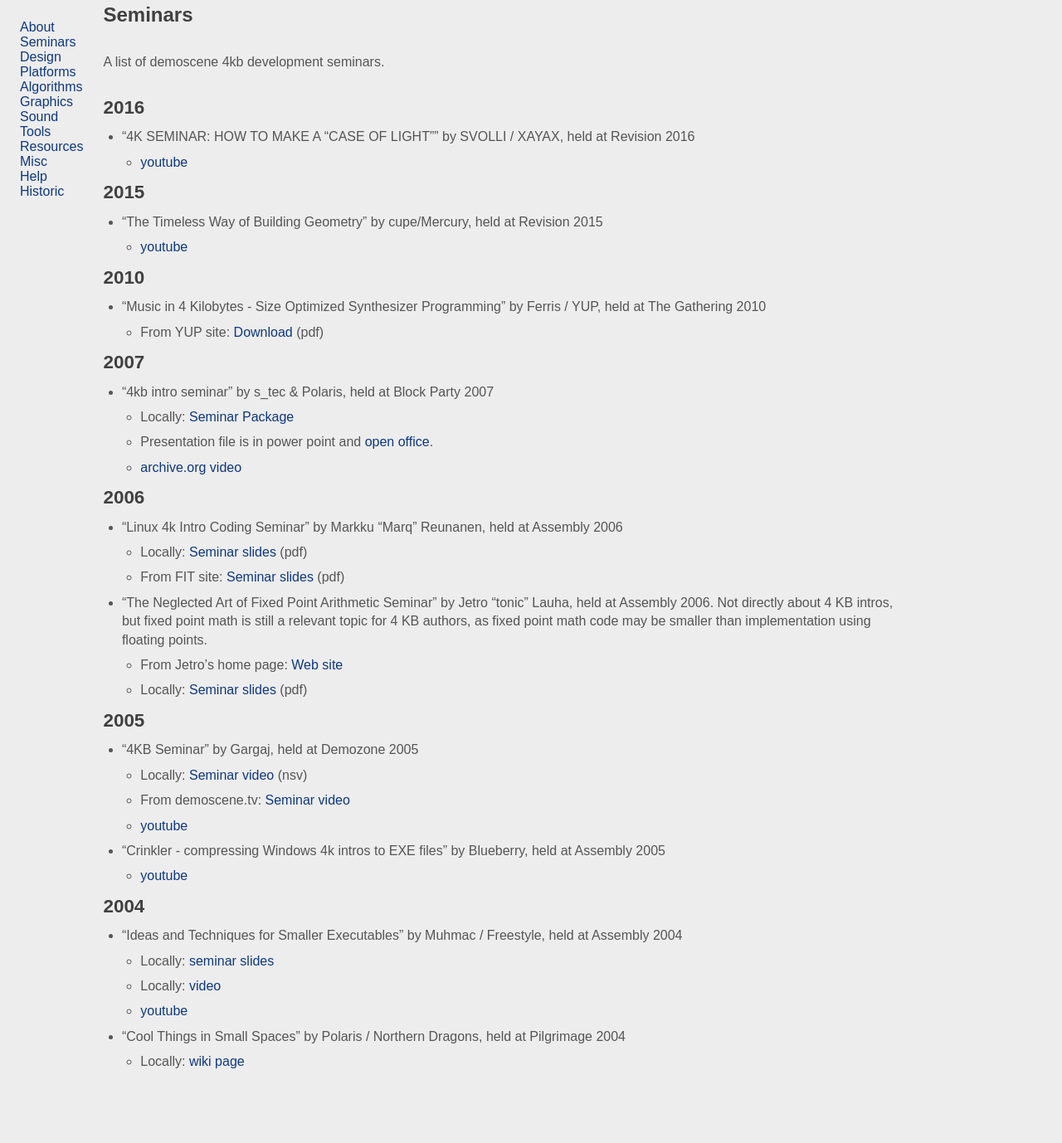
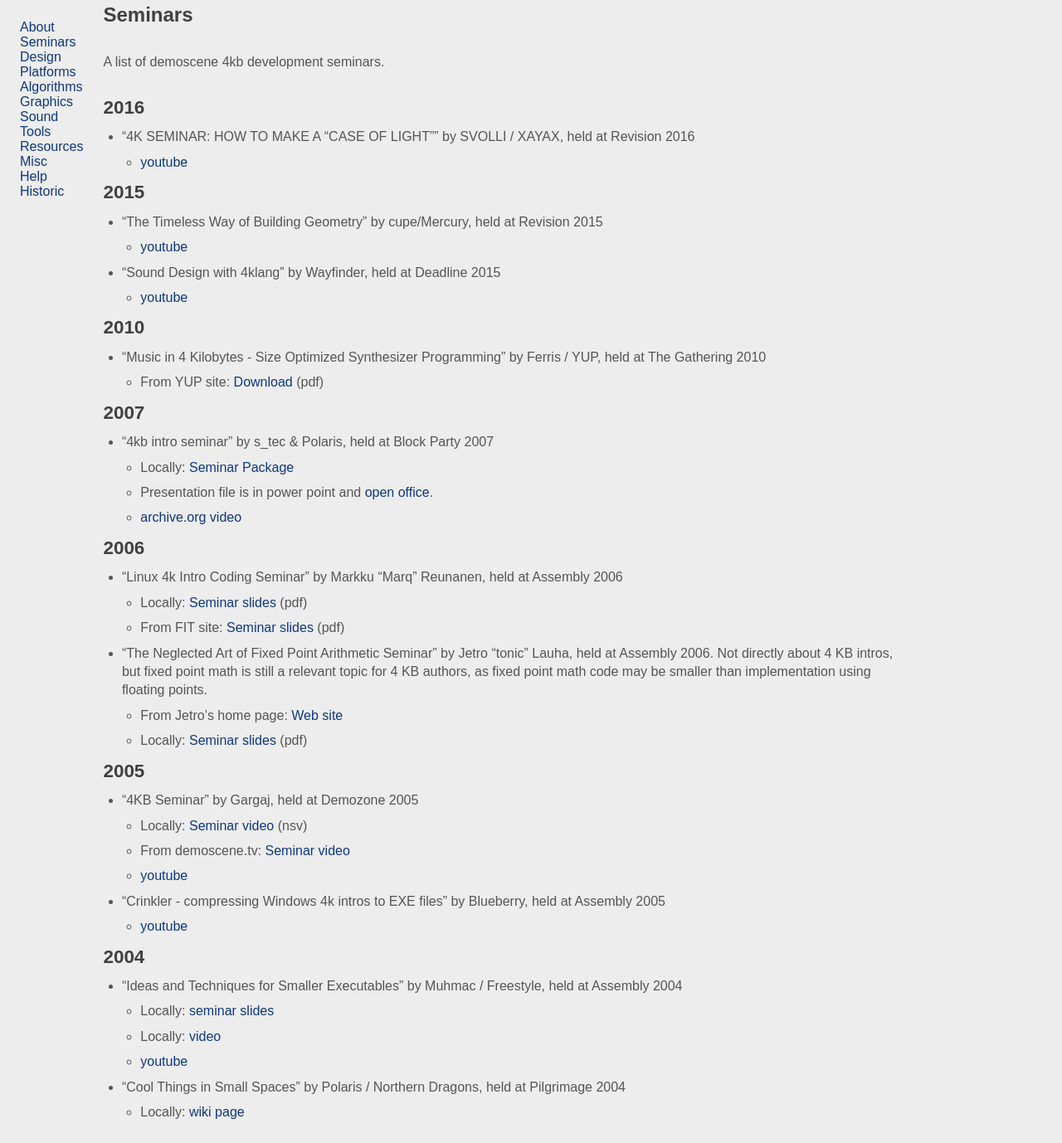
Before and after one commit to in4k/in4k.github.io, a Jekyll site: the page built from wiki/seminars.markdown, in a window 1280 px wide. Shown: the whole page at 83% size. Built offline with Jekyll 4.4.1, drawn with Linux system fonts in a browser that asks for light colours; some web fonts are replaced; before the commit the page ends 1317 px from its top, so only the background shows below that.

Commit message:
Update seminars.markdown

```diff
--- a/wiki/seminars.markdown
+++ b/wiki/seminars.markdown
@@ -12,6 +12,8 @@ A list of demoscene 4kb development seminars.
 ## 2015
 * "The Timeless Way of Building Geometry" by cupe/Mercury, held at Revision 2015
     * [youtube](https://www.youtube.com/watch?v=T-9R0zAwL7s&index=8&list=PLNqQO7lFY6dlPOg7cA1SczEU0Y7UW6iMW)
+* "Sound Design with 4klang" by Wayfinder, held at Deadline 2015
+    * [youtube](https://www.youtube.com/watch?v=wP__g_9FT4M)
 
 ## 2010
 * "Music in 4 Kilobytes - Size Optimized Synthesizer Programming" by Ferris / YUP, held at The Gathering 2010
```
